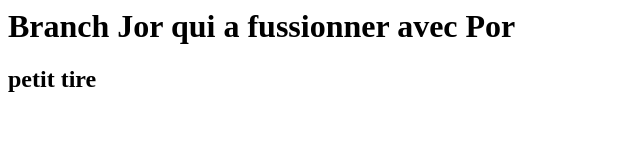
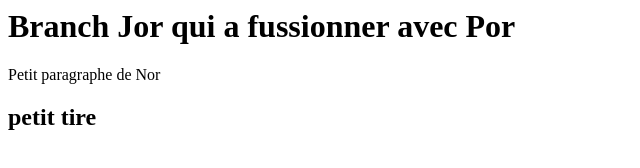
Before and after one commit to Lolipop9944/pro1, a plain HTML site: page index.html in a window 1280 px wide. Shown: the whole page, without its empty margins (0-640 px from the left). Drawn offline with Linux system fonts and the light colour scheme.

Commit message:
creation et commit modif

```diff
--- a/index.html
+++ b/index.html
@@ -1,5 +1,5 @@
 <html>
 <h1>Branch Jor qui a fussionner avec Por</h1>
-
+<p>Petit paragraphe de Nor</p>
 <h2>petit tire</h2>
 </html>
```
